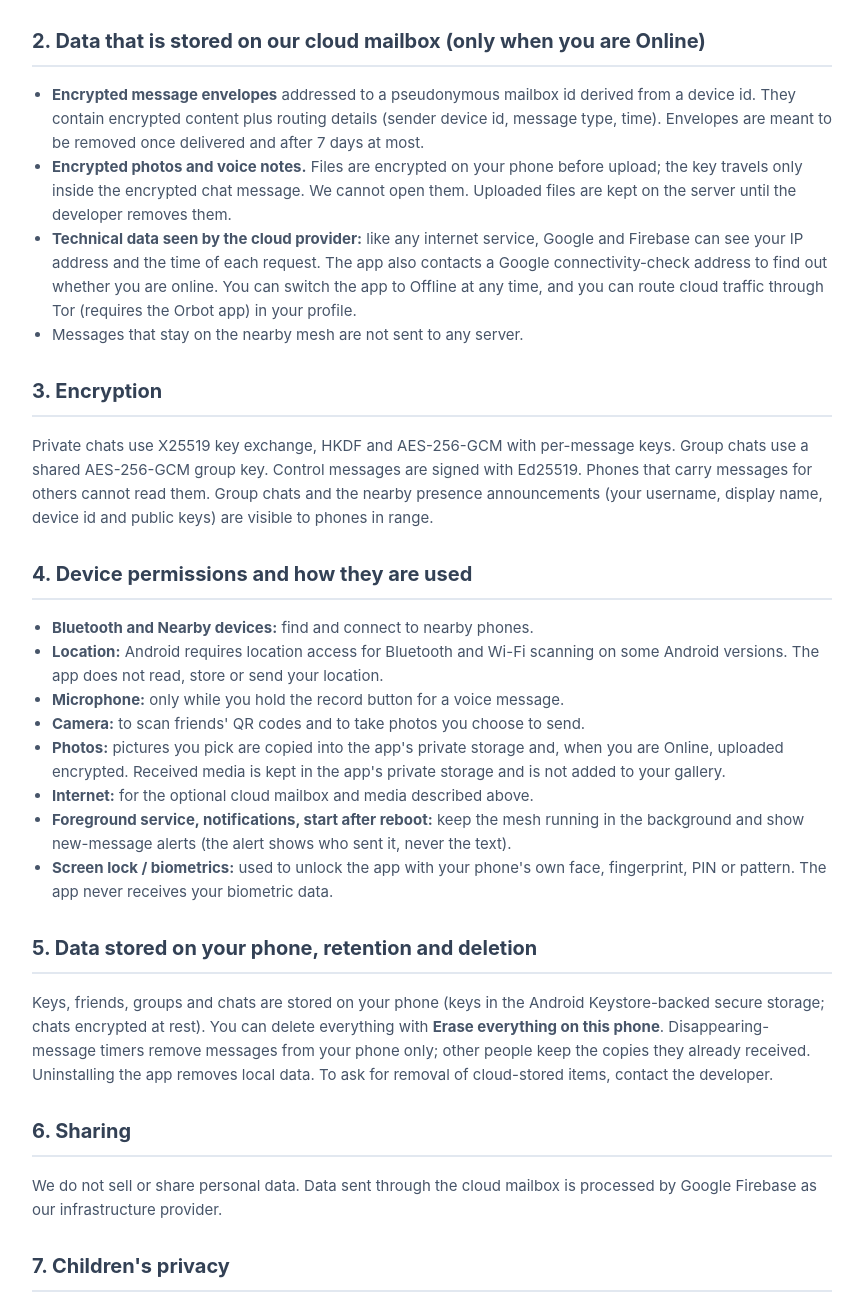
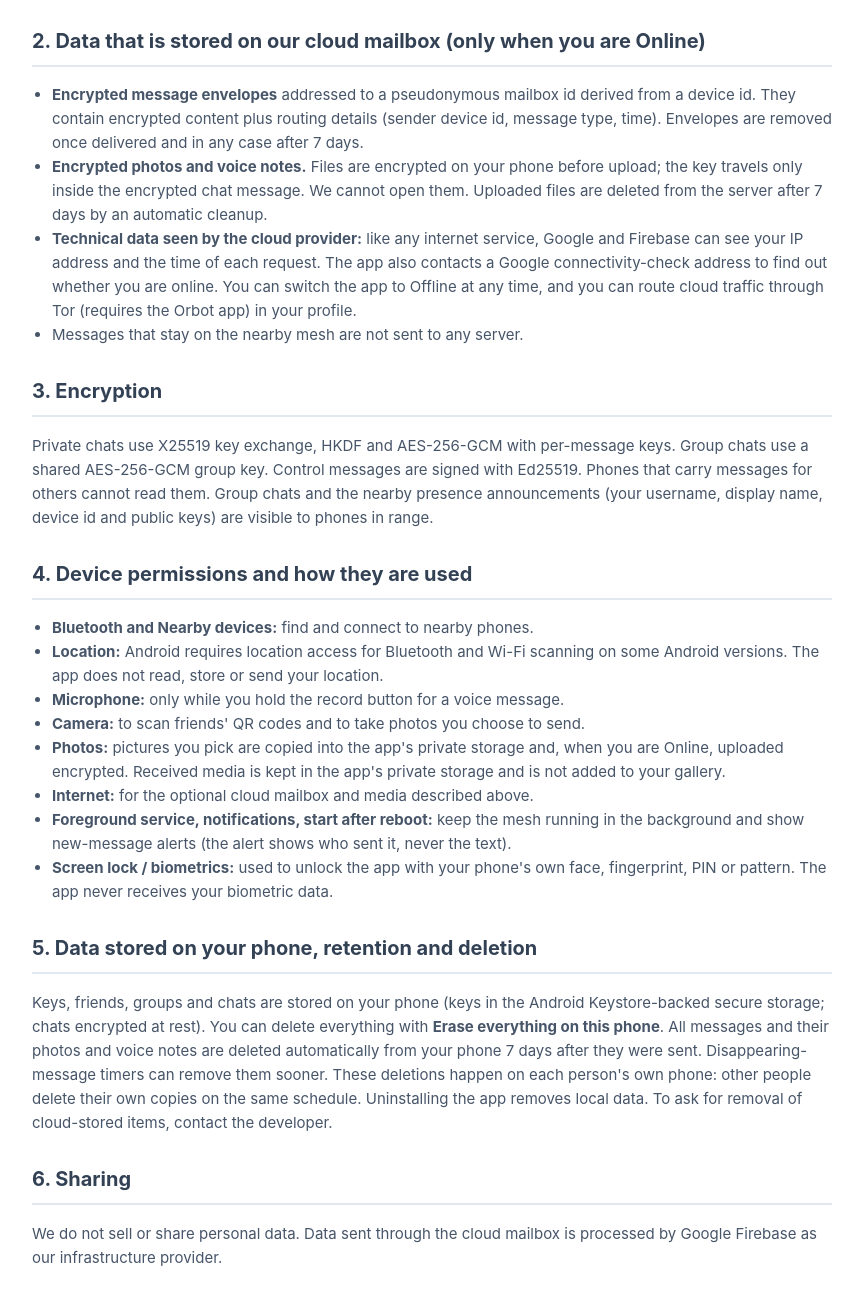
Before and after one commit to xaidmallick360-collab/offgrid-mesh-policy, a plain HTML site: page index.html in a window 1280 px wide. Shown: the part 558-1853 px from the top of the page, without its empty margins (208-1071 px from the left). Drawn offline with Linux system fonts and the light colour scheme.

Commit message:
Add files via upload

```diff
--- a/index.html
+++ b/index.html
@@ -60,8 +60,8 @@
 
         <h2>2. Data that is stored on our cloud mailbox (only when you are Online)</h2>
         <ul>
-            <li><strong>Encrypted message envelopes</strong> addressed to a pseudonymous mailbox id derived from a device id. They contain encrypted content plus routing details (sender device id, message type, time). Envelopes are meant to be removed once delivered and after 7 days at most.</li>
-            <li><strong>Encrypted photos and voice notes.</strong> Files are encrypted on your phone before upload; the key travels only inside the encrypted chat message. We cannot open them. Uploaded files are kept on the server until the developer removes them.</li>
+            <li><strong>Encrypted message envelopes</strong> addressed to a pseudonymous mailbox id derived from a device id. They contain encrypted content plus routing details (sender device id, message type, time). Envelopes are removed once delivered and in any case after 7 days.</li>
+            <li><strong>Encrypted photos and voice notes.</strong> Files are encrypted on your phone before upload; the key travels only inside the encrypted chat message. We cannot open them. Uploaded files are deleted from the server after 7 days by an automatic cleanup.</li>
             <li><strong>Technical data seen by the cloud provider:</strong> like any internet service, Google and Firebase can see your IP address and the time of each request. The app also contacts a Google connectivity-check address to find out whether you are online. You can switch the app to Offline at any time, and you can route cloud traffic through Tor (requires the Orbot app) in your profile.</li>
             <li>Messages that stay on the nearby mesh are not sent to any server.</li>
         </ul>
@@ -82,7 +82,7 @@
         </ul>
 
         <h2>5. Data stored on your phone, retention and deletion</h2>
-        <p>Keys, friends, groups and chats are stored on your phone (keys in the Android Keystore-backed secure storage; chats encrypted at rest). You can delete everything with <strong>Erase everything on this phone</strong>. Disappearing-message timers remove messages from your phone only; other people keep the copies they already received. Uninstalling the app removes local data. To ask for removal of cloud-stored items, contact the developer.</p>
+        <p>Keys, friends, groups and chats are stored on your phone (keys in the Android Keystore-backed secure storage; chats encrypted at rest). You can delete everything with <strong>Erase everything on this phone</strong>. All messages and their photos and voice notes are deleted automatically from your phone 7 days after they were sent. Disappearing-message timers can remove them sooner. These deletions happen on each person's own phone: other people delete their own copies on the same schedule. Uninstalling the app removes local data. To ask for removal of cloud-stored items, contact the developer.</p>
 
         <h2>6. Sharing</h2>
         <p>We do not sell or share personal data. Data sent through the cloud mailbox is processed by Google Firebase as our infrastructure provider.</p>
@@ -94,7 +94,7 @@
         <p>We may update this policy. Changes are shown with a new effective date on this page.</p>
 
         <h2>9. Contact</h2>
-        <p>Questions or deletion requests: xaidmallick360@gmail.com.</p>
+        <p>Questions, deletion requests, or reports of abuse or problems: <a href="mailto:xaidmallick360@gmail.com">xaidmallick360@gmail.com</a>. In the app you can also use <strong>Report a problem</strong> in the chat menu and <strong>Block this person</strong>.</p>
 
         <div class="footer">
             &copy; 2026 OffGrid Mesh. All rights reserved.
```
